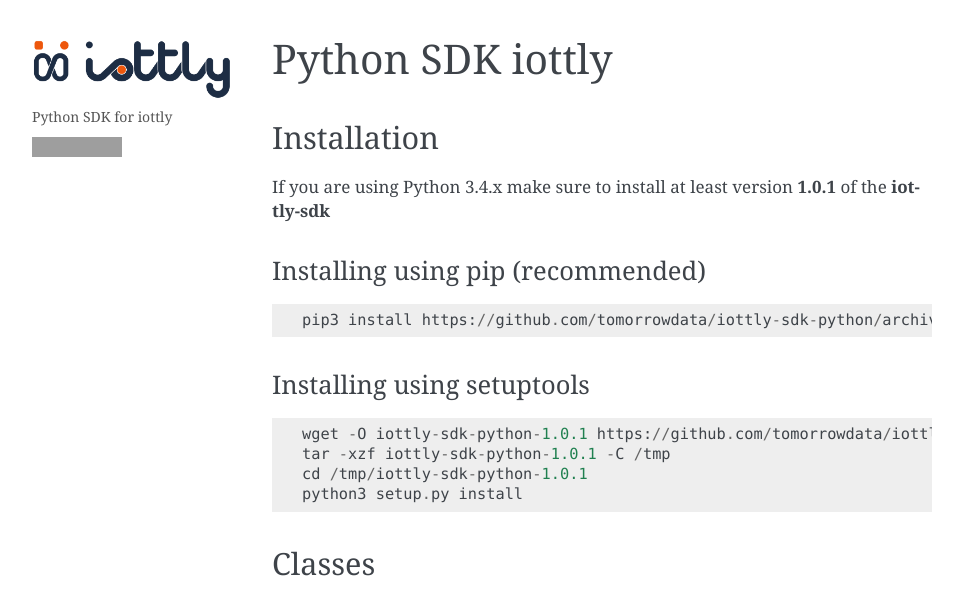
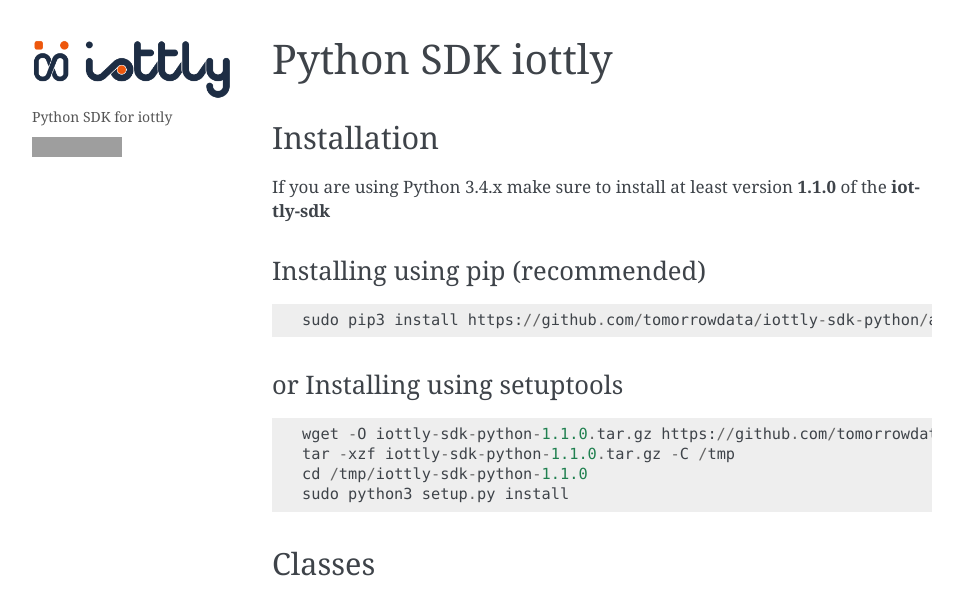
Before and after one commit to tomorrowdata/iottly-sdk-python, a Sphinx documentation site: the page built from docs/source/index.rst, in a window 1280 px wide, cut to the strip 0-590 px from the top of the page. Shown: the whole strip, without its empty margins (148-1111 px from the left). Built offline with Sphinx 7.4.7, drawn with Linux system fonts in a browser that asks for light colours; grey boxes are pictures that could not be loaded.

Commit message:
Updates docs
- clarifies the alternativity of pip/setuptools installation
  methods

- adds documentation on `send(msg, channel="<chan_name>")`

- makes version 1.1.0 the suggested version (also for Python3.4)

```diff
--- a/docs/source/conf.py
+++ b/docs/source/conf.py
@@ -56,9 +56,9 @@
 # built documents.
 #
 # The short X.Y version.
-version = '1.0.0'
+version = '1.1.0'
 # The full version, including alpha/beta/rc tags.
-release = '1.0.0'
+release = '1.1.0'
 
 # The language for content autogenerated by Sphinx. Refer to documentation
 # for a list of supported languages.
--- a/docs/source/index.rst
+++ b/docs/source/index.rst
@@ -9,23 +9,23 @@
 Installation
 --------------------------
 If you are using Python 3.4.x make sure to install at least version
-**1.0.1** of the **iottly-sdk**
+**1.1.0** of the **iottly-sdk**
 
 
 Installing using pip (recommended)
 ~~~~~~~~~~~~~~~~~~~~~~~~~~~~~~~~~~~~
 ::
 
-  pip3 install https://github.com/tomorrowdata/iottly-sdk-python/archive/1.0.1.tar.gz
+  sudo pip3 install https://github.com/tomorrowdata/iottly-sdk-python/archive/1.1.0.tar.gz
 
-Installing using setuptools
-~~~~~~~~~~~~~~~~~~~~~~~~~~~~
+or Installing using setuptools
+~~~~~~~~~~~~~~~~~~~~~~~~~~~~~~~
 ::
 
-  wget -O iottly-sdk-python-1.0.1 https://github.com/tomorrowdata/iottly-sdk-python/archive/1.0.1.tar.gz
-  tar -xzf iottly-sdk-python-1.0.1 -C /tmp
-  cd /tmp/iottly-sdk-python-1.0.1
-  python3 setup.py install
+  wget -O iottly-sdk-python-1.1.0.tar.gz https://github.com/tomorrowdata/iottly-sdk-python/archive/1.1.0.tar.gz
+  tar -xzf iottly-sdk-python-1.1.0.tar.gz -C /tmp
+  cd /tmp/iottly-sdk-python-1.1.0
+  sudo python3 setup.py install
 
 
 Classes
--- a/setup.py
+++ b/setup.py
@@ -33,7 +33,7 @@
     # For a discussion on single-sourcing the version across setup.py and the
     # project code, see
     # https://packaging.python.org/en/latest/single_source_version.html
-    version='1.0.0',
+    version='1.1.0',
 
     # This is a one-line description or tagline of what your project does. This
     # corresponds to the "Summary" metadata field:
@@ -63,7 +63,7 @@
         #   3 - Alpha
         #   4 - Beta
         #   5 - Production/Stable
-        'Development Status :: 4 - Beta',
+        'Development Status :: 5 - Production/Stable',
 
         # Indicate who your project is intended for
         'Intended Audience :: Developers',
```
